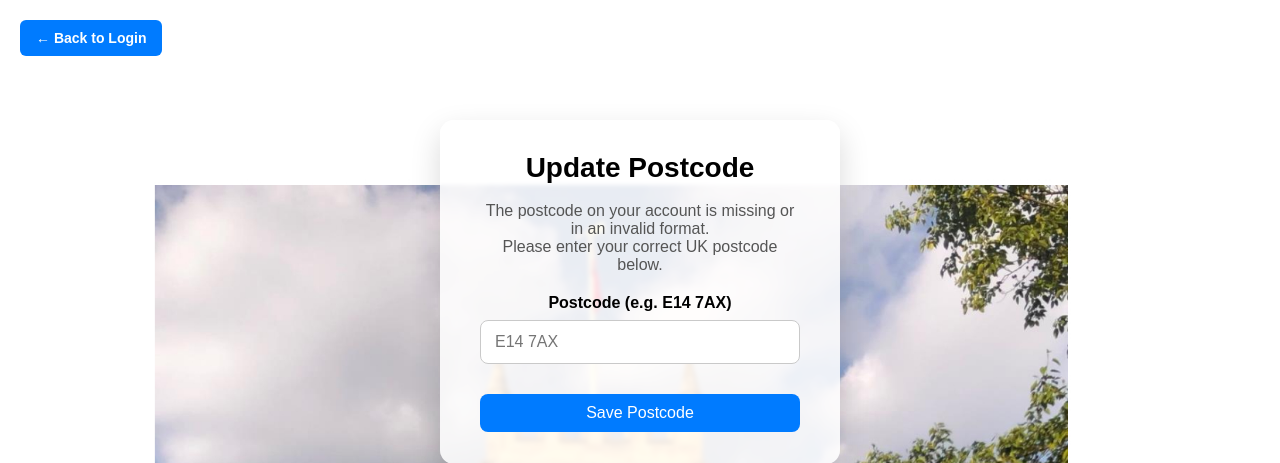
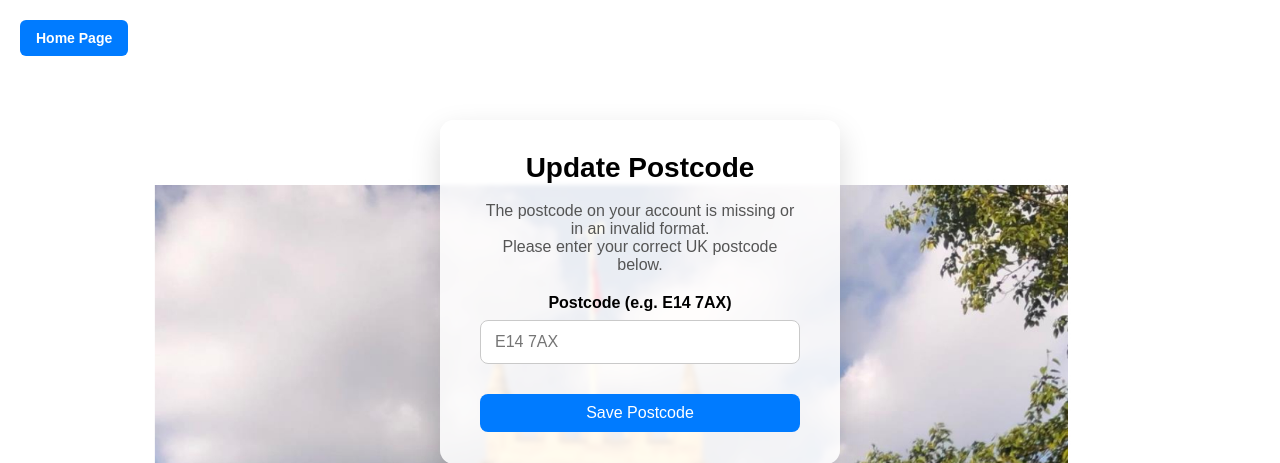
Before and after one commit to spykeshivam/FOODBANK, a Flask app: page /update_postcode in a window 1280 px wide. Shown: the top 463 px of the page. Run offline with Flask 3, Linux system fonts and the light colour scheme.

Commit message:
Add consistent Home Page button across all pages
Update dashboard to say "Home Page" instead of "Home", and replace
the "Back to Login" link on update_postcode with a Home Page button.

Co-Authored-By: Claude Sonnet 4.6 <noreply@anthropic.com>

```diff
--- a/templates/dashboard.html
+++ b/templates/dashboard.html
@@ -59,7 +59,7 @@
     </style>
 </head>
 <body>
-    <a href="/" class="home-button">Home</a>
+    <a href="/" class="home-button">Home Page</a>
     <div class="container">
         <h1>Dashboard</h1>
         <div class="charts">
--- a/templates/update_postcode.html
+++ b/templates/update_postcode.html
@@ -7,7 +7,7 @@
     <link rel="stylesheet" href="/static/styles.css">
 </head>
 <body>
-    <a href="/login" class="home-button">← Back to Login</a>
+    <a href="/" class="home-button">Home Page</a>
     <div class="container" style="max-width: 400px;">
         <h1>Update Postcode</h1>
         <p style="color:#555; margin-bottom:20px;">
```
